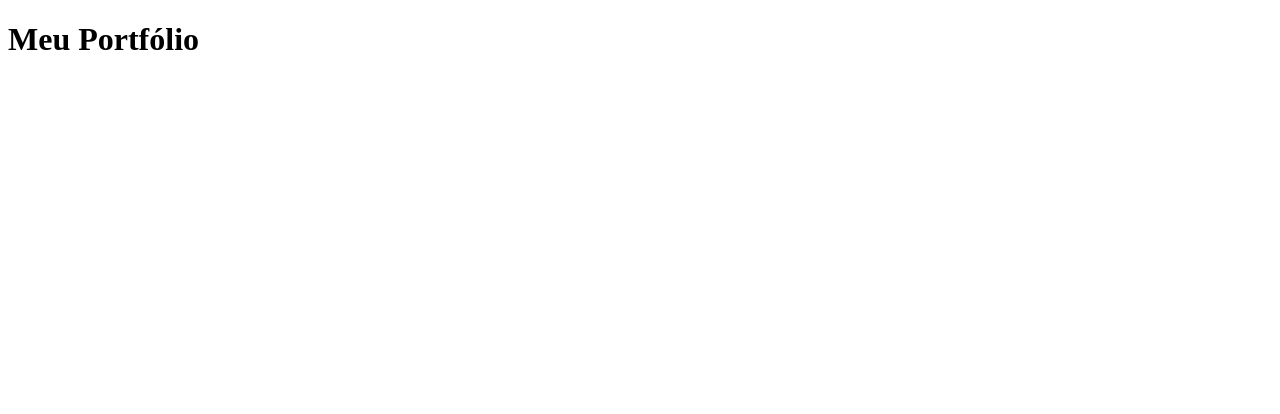
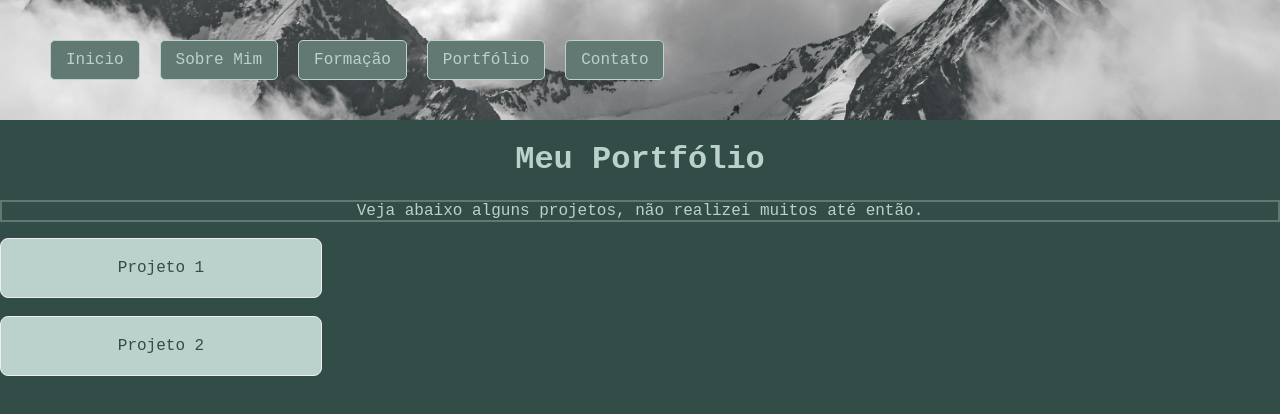
Before and after one commit to Biagibi/trabalhofacul, a plain HTML site: page portforio.html in a window 1280 px wide. Drawn offline with Linux system fonts and the light colour scheme.

Commit message:
portforiokay

```diff
--- a/portforio.html
+++ b/portforio.html
@@ -4,8 +4,84 @@
     <meta charset="UTF-8">
     <meta name="viewport" content="width=device-width, initial-scale=1.0">
     <title>Portfólio</title>
+    <style>
+        body{
+            background-color: #324d47;
+            padding: 0;
+            margin: 0;}
+
+        h1, p{
+            color: #BAD1CC;
+            font-family: 'Courier New', Courier, monospace;
+            text-align: center;}
+
+        p{
+            border-width: 2px;
+            border-style: solid;
+            border-color: #617873;
+            text-align: center;}
+
+        header{
+            background-image: url(fundo.jpg);
+            background-size: cover;
+            background-position: center;
+            color: #BAD1CC;
+            padding: 40px;}
+        nav ul{
+            list-style: none;
+            padding: 0;
+            margin: 0;
+            display: flex;}
+
+        nav ul li{margin: 0 10px;}
+
+        nav ul li a {
+            display: block;
+            background-color: #617873;
+            text-decoration: none;
+            padding: 10px 15px;
+            border: 1px solid #BAD1CC;
+            border-radius: 5px;
+            transition: .5s;
+            font-family: 'Courier New', Courier, monospace;}
+
+        .link2 {
+            text-decoration: none;
+            font-family: 'Courier New', Courier, monospace;
+            color: #324d47;
+            display: flex;
+            flex-wrap: wrap;
+            justify-content: center;
+            display: block;
+            width: 280px;
+            padding: 20px;
+            background-color: #BAD1CC;
+            border: 1px solid #eee;
+            border-radius: 8px;
+            text-align: center;}
+
+        nav ul li a:hover{
+            background-color: #324d47;}
+
+        nav ul li a:link, a:visited{color: #BAD1CC;}
+    </style>
 </head>
 <body>
+    <header>
+        <nav>
+            <ul none>
+                <li><a href="index.html">Inicio</a></li>
+                <li><a href="sobremim.html">Sobre Mim</a></li>
+                <li><a href="formacao.html">Formação</a></li>
+                <li><a href="portforio.html">Portfólio</a></li>
+                <li><a href="contato.html">Contato</a></li>
+            </ul>
+        </nav>
+    </header>
     <h1>Meu Portfólio</h1>
+    <p>Veja abaixo alguns projetos, não realizei muitos até então.</p>
+    <a class="link2"  href="https://github.com/Biagibi/Projeto-Cordel.git" target="_blank" rel="external">Projeto 1</a><br>
+    <a class="link2"  href="https://github.com/Biagibi/Javascript-Biagibi.git" target="_blank" rel="external">Projeto 2</a>
+
 </body>
 </html>
```
